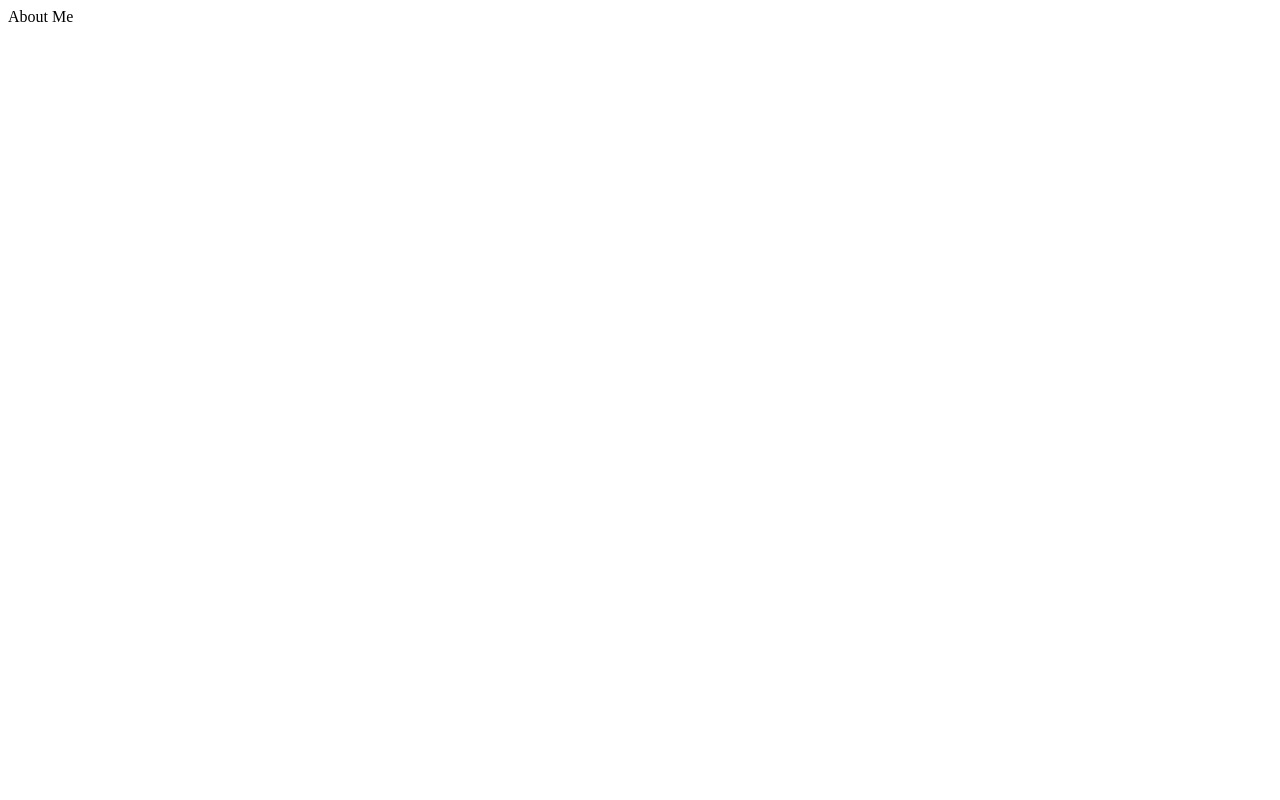
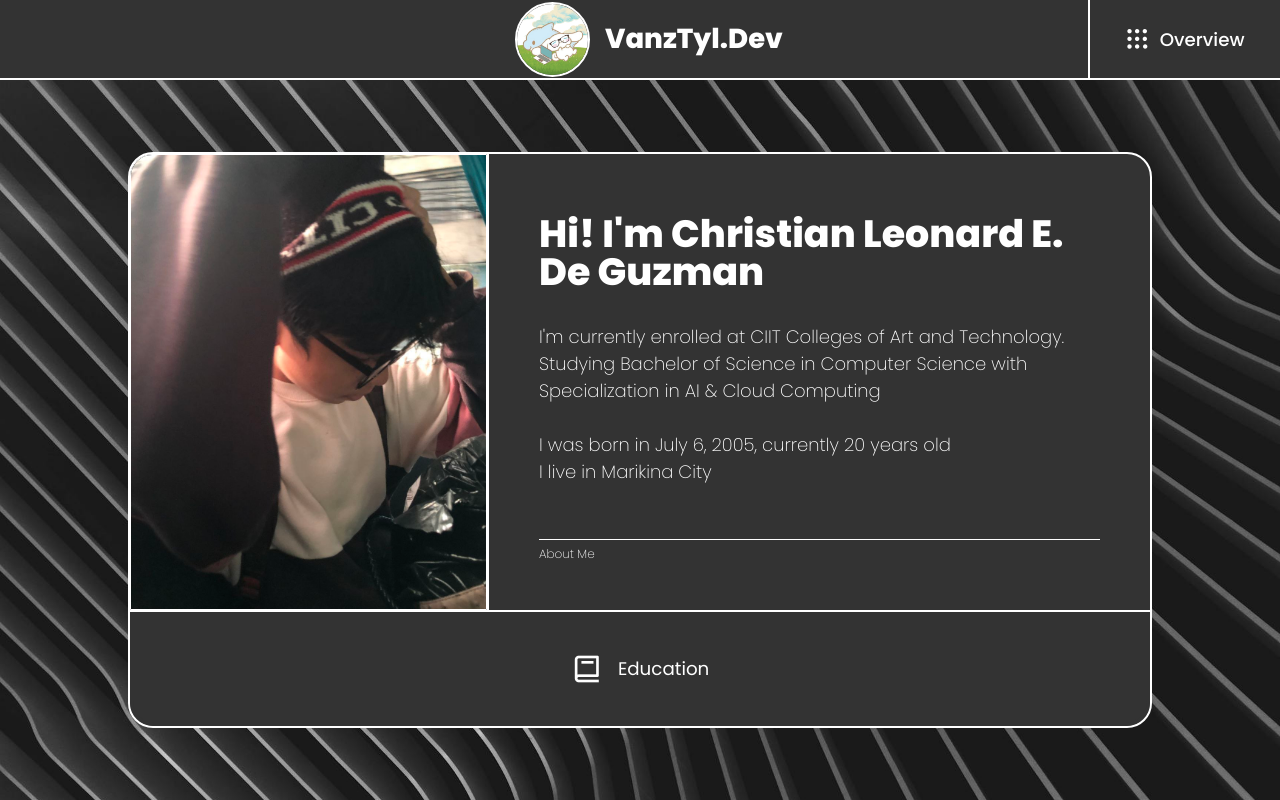
Before and after one commit to VanzTyl/Personal-Website, a plain HTML site: page Final/pages/1_About-Me/About_Me.html in a window 1280 px wide. Drawn offline with Linux system fonts and the light colour scheme; files whose address does not match are found by name.

Commit message:
Added About Me Page

```diff
--- a/Final/pages/1_About-Me/About_Me.css
+++ b/Final/pages/1_About-Me/About_Me.css
@@ -0,0 +1,302 @@
+*{
+    font-family: 'Poppins', 'Calibri';
+    box-sizing: border-box;
+    height: 100%;
+    width: 100%;
+    padding: 0;
+    margin: 0;
+}
+
+:root{
+    --primary: white;
+    --secondary: #C0C0C0;
+    --background_color: #333333;
+}
+
+.hero-section{
+    background-color: var(--background_color);
+    display: flex;
+    flex-direction: column;
+}
+
+.header{
+    position: absolute;
+    height: 10%;
+    border-bottom: 2.5px solid var(--primary);
+    display: flex;
+    align-items: center;
+    justify-content: center;
+}
+
+.header-overlay{
+    position: absolute;
+    height: 10%;
+    border-bottom: 2.5px solid var(--primary);
+    display: flex;
+    align-items: center;
+    justify-content: end;
+    z-index: 2;
+}
+
+.header .title{
+    width: 50%;
+    display: flex;
+    align-items: center;
+    justify-content: center;
+    gap: 15px;
+}
+
+.header .title .logo{
+    width: clamp(50px, 5vw + 30px, 75px);
+    height: clamp(50px, 5vw + 30px, 75px);
+    border-radius: 50%;
+    display: flex;
+    align-items: center;
+    justify-content: center;
+    border: 2.5px solid var(--primary);
+}
+
+.header .title .logo img{
+    border-radius: 50%;
+}
+
+.header .title .title-text{
+    width: 25%;
+    display: flex;
+    align-items: center;
+    justify-content: start;
+}
+
+.header .title .title-text p{
+    width: max-content;
+    height: max-content;
+    font-size: clamp(1.5rem, 0.6429rem + 1.3393vw, 2.25rem);
+    font-weight: 800;
+    color: var(--primary);
+}
+
+.header-overlay .overview-button{
+    width: 15%;
+    display: flex;
+    align-items: center;
+    justify-content: center;
+    gap: 5%;
+    border-left: 2.5px solid var(--primary);
+    cursor: pointer;
+    text-decoration: none;
+}
+
+.header-overlay .overview-button:hover{
+    transition: .5s ease;
+    background-color: var(--primary);
+}
+
+.header-overlay .overview-button:hover .logo i{
+    transition: .25s ease;
+    color: var(--background_color);
+    scale: calc(1.1);
+}
+
+.header-overlay .overview-button:hover .text p{
+    transition: .25s ease;
+    color: var(--background_color);
+    scale: calc(1.1);
+}
+
+.header-overlay .overview-button .logo{
+    width: 50%;
+    display: flex;
+    align-items: center;
+    justify-content: end;
+}
+
+.header-overlay .overview-button .logo i{
+    font-size: clamp(1.5rem, 0.9286rem + 0.8929vw, 2rem);
+    height: max-content;
+    width: max-content;
+    color: var(--primary);
+}
+
+.header-overlay .overview-button .text{
+    display: flex;
+    align-items: center;
+    justify-content: start;
+}
+
+.header-overlay .overview-button .text p{
+    height: max-content;
+    width: max-content;
+    font-size: clamp(1rem, 0.4286rem + 0.8929vw, 1.5rem);
+    color: var(--primary);
+    font-weight: 500;
+}
+
+.header-filler{
+    height: 10%;
+}
+
+.hero-body{
+    position: relative;
+    height: 90%;
+}
+
+.hero-body .background-image-container{
+    position: absolute;
+    background-image: url(../../assets/about-me-background.jpg);
+    background-position: center center;
+    background-size: cover;
+    background-repeat: no-repeat;
+    z-index: 1;
+}
+
+.hero-content{
+    position: relative;
+    display: flex;
+    align-items: center;
+    justify-content: center;
+}
+
+.hero-content .content-box{
+    height: 80%;
+    width: 80%;
+    border: 2.5px solid var(--primary);
+    background-color: var(--background_color);
+    border-radius: 25px;
+    z-index: 2;
+}
+
+.hero-content .content-box .upper-box{
+    height: 80%;
+    border-top-left-radius: 25px;
+    border-top-right-radius: 25px;
+    display: flex;
+}
+
+.hero-content .content-box .lower-box{
+    height: 20%;
+    border-bottom-left-radius: 25px;
+    border-bottom-right-radius: 25px;
+}
+
+.hero-content .content-box .upper-box .image-container{
+    width: 35%;
+    border-top-left-radius: 25px;
+    border-bottom: 2.5px solid var(--primary);
+    display: flex;
+    align-items: center;
+    justify-content: center;
+}
+
+.hero-content .content-box .upper-box .image-container img{
+    animation: fadeIn .5s ease-in;
+    border-top-left-radius: 22px;
+    border: 1px solid var(--primary);
+    object-fit: cover;
+}
+
+.hero-content .content-box .upper-box .box-text{
+    width: 65%;
+    padding-left: 50px;
+    padding-right: 50px;
+    padding-top: 15px;
+    display: flex;
+    align-items: left;
+    justify-content: center;
+    flex-direction: column;
+    color: var(--primary);
+    border-left: 2.5px solid var(--primary);
+    border-bottom: 2.5px solid var(--primary);
+}
+
+.hero-content .content-box .upper-box .box-text p{
+    height: max-content;
+    width: 100%;
+}
+
+.hero-content .content-box .upper-box .box-text p:nth-child(1){
+    line-height: 1;
+    font-size: 38px;
+    font-weight: 800;
+}
+
+.hero-content .content-box .upper-box .box-text p:nth-child(2){
+    padding-top: 5px;
+    font-size: 18px;
+    font-weight: 200;
+}
+
+.hero-content .content-box .upper-box .box-text p:nth-child(3){
+    padding-top: 5px;
+    border-top: 1px solid var(--primary);
+    font-size: 12px;
+    font-weight: 200;
+}
+
+.hero-content .content-box .lower-box{
+    display: flex;
+    align-items: center;
+    justify-content: center;
+}
+
+.hero-content .content-box .lower-box a{
+    background-color: var(--background_color);
+    text-decoration: none;
+    border-bottom-left-radius: 25px;
+    border-bottom-right-radius: 25px;
+    display: flex;
+    align-items: center;
+    justify-content: center;
+    border: 3px solid var(--background_color);
+    gap: 1.5%;
+}
+
+.hero-content .content-box .lower-box a i{
+    color: var(--primary);
+    height: max-content;
+    width: max-content;
+    font-size: 32px;
+}
+
+.hero-content .content-box .lower-box a .text{
+    color: var(--primary);
+    height: max-content;
+    width: max-content;
+    font-size: clamp(1rem, 0.4286rem + 0.8929vw, 1.5rem);
+}
+
+.hero-content .content-box .lower-box a:hover{
+    transition: .5s ease;
+    background-color: var(--primary);
+}
+
+.hero-content .content-box .lower-box a:hover i{
+    transition: .25s ease;
+    color: var(--background_color);
+    scale: calc(1.1);
+}
+
+.hero-content .content-box .lower-box a:hover .text{
+    transition: .25s ease;
+    color: var(--background_color);
+    scale: calc(1.1);
+}
+
+@keyframes fadeIn {
+    0% {
+        opacity: 0;
+    }
+    100% {
+        opacity: 1;
+    }
+}
+
+@keyframes fadeInFromLeft {
+    0% {
+        transform: translateX(-100%); /* Start off to the left */
+        opacity: 0;
+    }
+    100% {
+        transform: translateX(0);     /* Move to its original position */
+        opacity: 1;
+    }
+}
--- a/Final/pages/1_About-Me/About_Me.html
+++ b/Final/pages/1_About-Me/About_Me.html
@@ -3,9 +3,90 @@
 <head>
     <meta charset="UTF-8">
     <meta name="viewport" content="width=device-width, initial-scale=1.0">
-    <title>Document</title>
+
+    <!--Icons-->
+    <link rel="stylesheet" href="../../icons/boxicons-free/free/fonts/basic/boxicons.css">
+
+    <!--Fonts-->
+    <link rel="preconnect" href="https://fonts.googleapis.com">
+    <link rel="preconnect" href="https://fonts.gstatic.com" crossorigin>
+    <link href="https://fonts.googleapis.com/css2?family=Poppins:ital,wght@0,100;0,200;0,300;0,400;0,500;0,600;0,700;0,800;0,900;1,100;1,200;1,300;1,400;1,500;1,600;1,700;1,800;1,900&display=swap" rel="stylesheet">
+
+    <!--CSS-->
+    <link rel="stylesheet" href="About_Me.css">
+
+    <!--
+    Coded by Christian Leonard E. De Guzman
+    CS101 - 3 | Fernandez
+    November 13, 2025
+    -->
+    <title>Personal Website - Intro To Computing</title>
 </head>
 <body>
-    About Me
+    <!--Hero Section-->
+    <div class="hero-section">
+
+        <!--Header-->
+        <div class="header">
+            <div class="title">
+                <div class="logo">
+                    <img src="../../assets/Logo.png" alt="">
+                </div>
+                <div class="title-text">
+                    <p>VanzTyl.Dev</p>
+                </div>
+            </div>
+        </div>
+
+        <!--Header Overlay-->
+        <div class="header-overlay">
+            <a class="overview-button" href="../Overview/Overview.html">
+                <div class="logo">
+                    <i class="bxs-apps"></i>
+                </div>
+                <div class="text">
+                    <p>Overview</p>
+                </div>
+            </a>
+        </div>
+
+        <div class="header-filler">
+
+        </div>
+
+        <div class="hero-body">
+            <div class="background-image-container"></div>
+
+            <!--Hero Content-->
+            <div class="hero-content">
+                <div class="content-box">
+                    <div class="upper-box">
+                        <div class="image-container">
+                            <img src="../../assets/about-me-pic.jpg" alt="">
+                        </div>
+                        <div class="box-text">
+                            <p>Hi! I'm Christian Leonard E. De Guzman</p>
+                            <p>
+                                <br>
+                                I'm currently enrolled at CIIT Colleges of Art and Technology. <br>
+                                Studying Bachelor of Science in Computer Science with Specialization in AI & Cloud Computing <br> <br>
+                                I was born in July 6, 2005, currently 20 years old
+                                <br>
+                                I live in Marikina City
+                                <br> <br> <br>
+                                <p>About Me</p>
+                            </p>
+                        </div>
+                    </div>
+                    <div class="lower-box">
+                        <a href="../2_Education/Education.html">
+                            <i class="bx-book"></i>
+                            <div class="text">Education</div>
+                        </a>
+                    </div>
+                </div>
+            </div>
+        </div>
+    </div>
 </body>
 </html>
--- a/Final/pages/Overview/Overview.css
+++ b/Final/pages/Overview/Overview.css
@@ -43,7 +43,7 @@
     color: var(--primary);
     height: max-content;
     width: max-content;
-    font-size: 24px;
+    font-size: clamp(1rem, 0.4286rem + 0.8929vw, 1.5rem);
 }
 
 .main a:hover{
```
Also changed, not shown: Final/pages/Overview/Overview.html (+1 -1 lines), Final/assets/about-me-background.jpg (added), Final/assets/about-me-pic.jpg (added).
